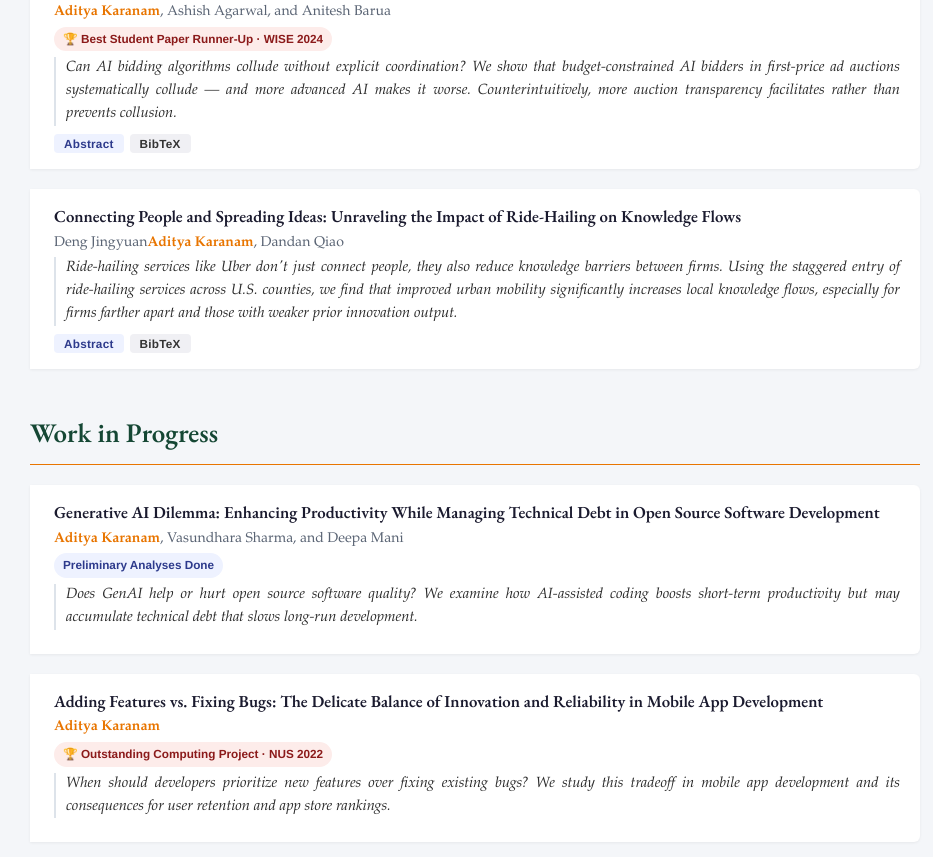
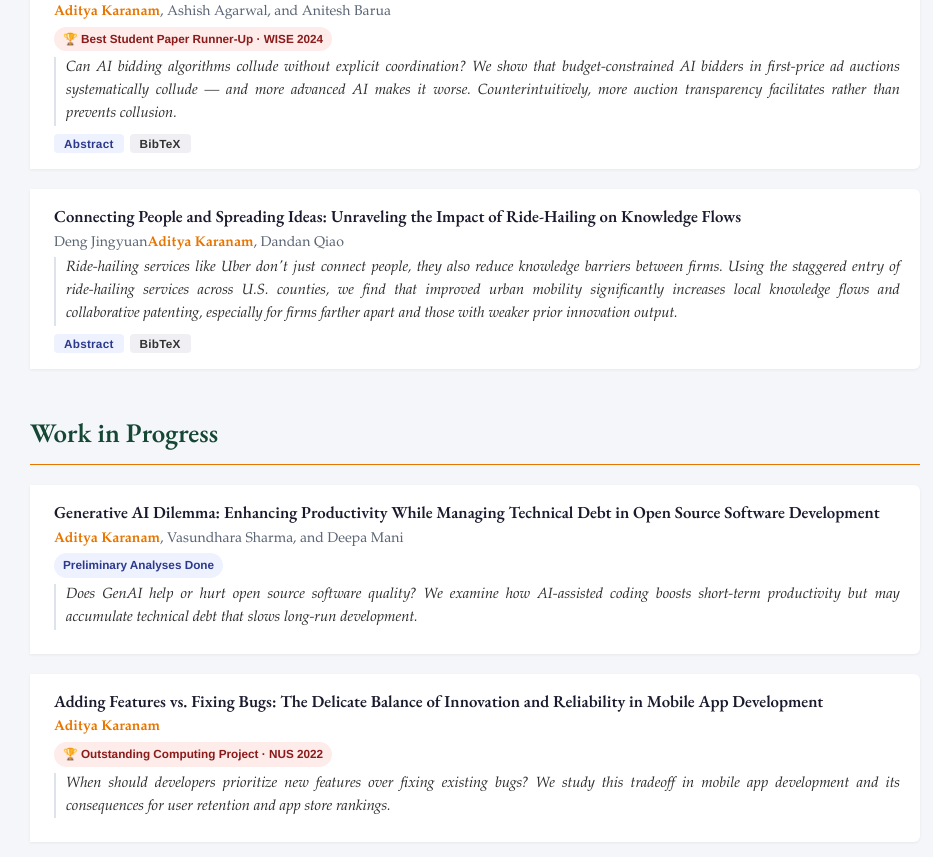
Before and after one commit to askaranam/askaranam.github.io, a Jekyll site: the page built from research.html, in a window 1280 px wide and 900 px high, scrolled down 1741 px. Shown: the top 857 px of the window, without its empty margins (165-1098 px from the left). Built offline with Jekyll 4.4.1, drawn with Linux system fonts in a browser that asks for light colours; nearby versions of some CDN libraries; some web fonts are replaced.

Commit message:
Update research.html

```diff
--- a/research.html
+++ b/research.html
@@ -266,7 +266,7 @@ render_with_liquid: false
   <div class="paper-body">
     <div class="paper-title">Connecting People and Spreading Ideas: Unraveling the Impact of Ride-Hailing on Knowledge Flows</div>
     <div class="paper-authors"> Deng Jingyuan<strong>Aditya Karanam</strong>, Dandan Qiao</div>
-    <div class="paper-summary">Ride-hailing services like Uber don't just connect people, they also reduce knowledge barriers between firms. Using the staggered entry of ride-hailing services across U.S. counties, we find that improved urban mobility significantly increases local knowledge flows, especially for firms farther apart and those with weaker prior innovation output.</div>
+    <div class="paper-summary">Ride-hailing services like Uber don't just connect people, they also reduce knowledge barriers between firms. Using the staggered entry of ride-hailing services across U.S. counties, we find that improved urban mobility significantly increases local knowledge flows and collaborative patenting, especially for firms farther apart and those with weaker prior innovation output.</div>
     <div class="paper-actions">
       <button class="action-btn btn-abstract" onclick="toggleAbstract(this)">Abstract</button>
       <button class="action-btn btn-cite" onclick="toggleBibtex(this)">BibTeX</button>
```
